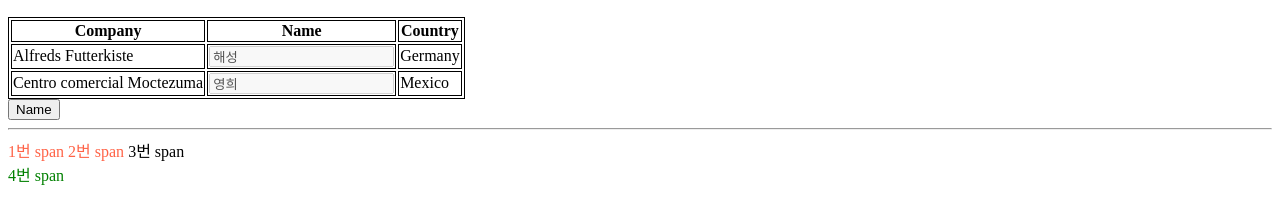
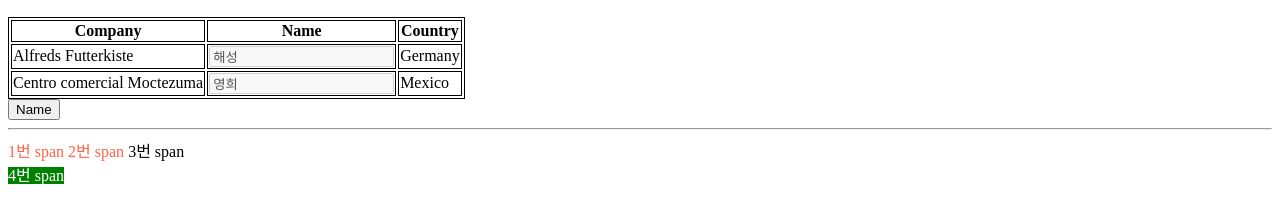
Before and after one commit to hsC0de/web1, a plain HTML site: page practiceSelector.html in a window 1280 px wide. Shown: the part 256-480 px from the top of the page. Drawn offline with nearby package versions, Linux system fonts and the light colour scheme.

Commit message:
Update practiceSelector.html

```diff
--- a/practiceSelector.html
+++ b/practiceSelector.html
@@ -92,7 +92,7 @@
       var span = $(".target > span");
       var span1 = $(".exam.target span");
       span.css("color", "tomato");
-      span1.css("color", "green");
+      span1.css({ backgroundColor: "green", color: "white" });
     </script>
   </body>
 </html>
```
